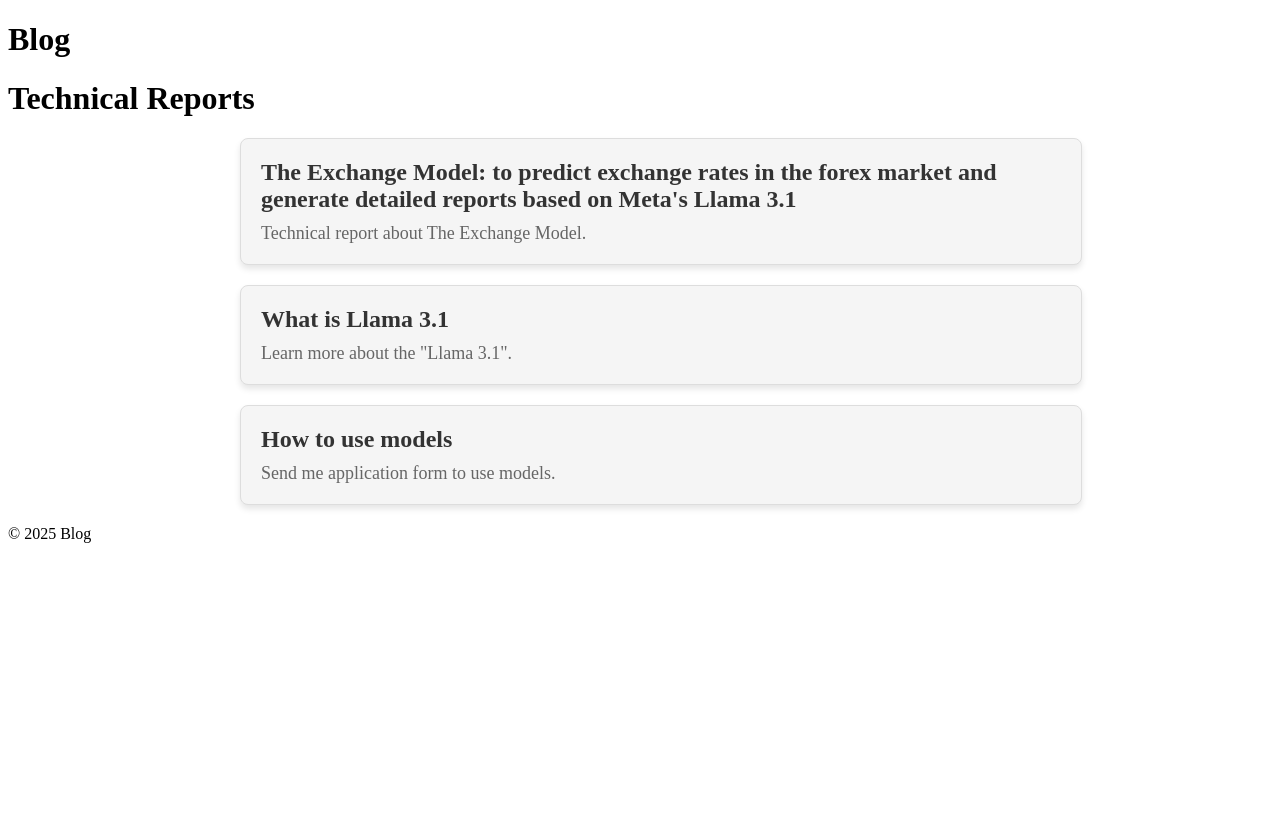
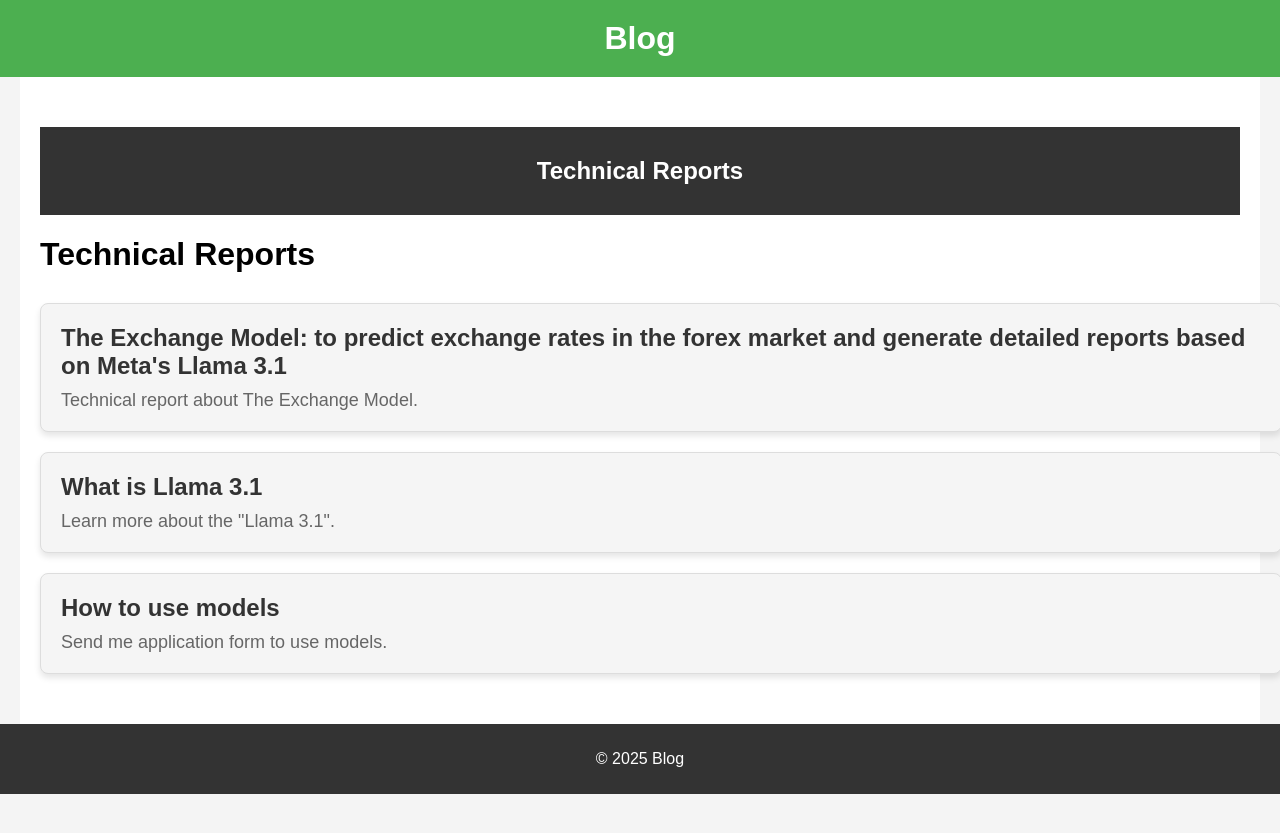
Before and after one commit to hoysu/blog.github.io, a Jekyll site: the page built from index.html, in a window 1280 px wide. Shown: the top 833 px of the page. Built offline with Jekyll 4.4.1, drawn with Linux system fonts in a browser that asks for light colours.

Commit message:
Update default.html

```diff
--- a/_layouts/default.html
+++ b/_layouts/default.html
@@ -5,28 +5,62 @@
   <meta name="viewport" content="width=device-width, initial-scale=1.0">
   <title>{{ page.title }}</title>
   <style>
+    /* 전체 레이아웃 설정 */
+    body {
+      font-family: Arial, sans-serif;
+      background-color: #f4f4f4;
+      margin: 0;
+      padding: 0;
+    }
+
+    header {
+      background-color: #4CAF50; /* 헤더 배경색 */
+      color: white;
+      padding: 20px;
+      text-align: center;
+    }
+
+    header h1 {
+      margin: 0;
+    }
+
+    main {
+      background-color: #fff;
+      padding: 20px;
+      margin: 0 auto;
+      max-width: 1200px; /* 최대 너비 설정 */
+    }
+
+    footer {
+      background-color: #333;
+      color: white;
+      text-align: center;
+      padding: 10px;
+    }
+
+    /* Report 박스 스타일 */
     .report-container {
       display: block; /* Flex 대신 Block으로 변경 */
-    margin: 0 auto;
-    max-width: 800px; /* 중앙 정렬을 위해 최대 폭 지정 */
+      margin: 30px auto;
+      max-width: 1200px; /* 최대 폭을 설정하여 페이지에 중앙 정렬 */
     }
 
     .report-box {
       width: 100%;
-    max-width: 100%; /* 최대 폭을 부모에 맞춤 */
+      max-width: 100%; /* 부모에 맞는 최대 폭 */
       padding: 20px;
       background-color: #f5f5f5;
       border: 1px solid #ddd;
       border-radius: 8px;
-    text-align: left; /* 텍스트 왼쪽 정렬 */
+      text-align: left;
       box-shadow: 0 4px 6px rgba(0, 0, 0, 0.1);
       margin-bottom: 20px; /* 박스 간격 */
       transition: transform 0.2s ease, box-shadow 0.2s ease;
     }
 
     .report-box:hover {
-    transform: translateY(-5px);
-    box-shadow: 0 8px 12px rgba(0, 0, 0, 0.2);
+      transform: translateY(-5px); /* hover 시 박스가 위로 올라오는 효과 */
+      box-shadow: 0 8px 12px rgba(0, 0, 0, 0.2); /* hover 시 그림자 효과 강화 */
     }
 
     .report-box a {
@@ -38,13 +72,22 @@
     .report-box h2 {
       margin: 0 0 10px;
       font-size: 24px;
-    color: #333;
+      color: #333; /* 제목 색상 */
     }
 
     .report-box p {
       margin: 0;
       font-size: 18px;
-    color: #666;
+      color: #666; /* 텍스트 색상 */
+    }
+
+    /* 구분을 위한 스타일 */
+    .sub-header {
+      background-color: #333; /* 서브 헤더 배경색 */
+      color: white;
+      padding: 10px;
+      text-align: center;
+      margin-top: 30px;
     }
   </style>
 </head>
@@ -53,7 +96,10 @@
     <h1>{{ site.title }}</h1>
   </header>
   <main>
-    {{ content }}
+    <div class="sub-header">
+      <h2>Technical Reports</h2>
+    </div>
+    {{ content }} <!-- 내용 삽입 부분 -->
   </main>
   <footer>
     <p>&copy; {{ site.time | date: "%Y" }} {{ site.title }}</p>
```
Lines whose indentation alone changed are shown as unchanged.
